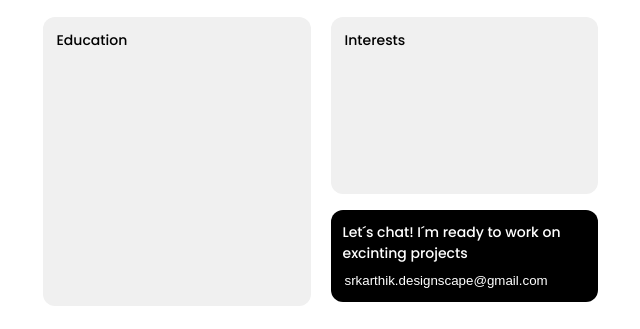
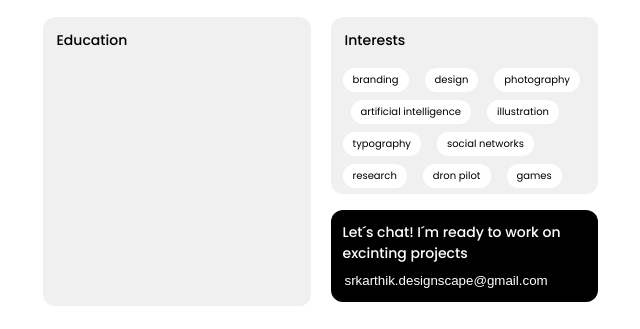
Before and after one commit to AlexGervas/resume-front, a website built with Vite: page index.html in a window 1280 px wide. Shown: the part 529-858 px from the top of the page, without its empty margins (320-960 px from the left). Built offline with nearby package versions, Linux system fonts and the light colour scheme.

Commit message:
Added content for interests block

```diff
--- a/css/style.css
+++ b/css/style.css
@@ -252,9 +252,33 @@ button:focus-visible {
     width: 243px;
     height: 153px;
     padding: 12px;
-    /*gap: 16px;*/
     border-radius: 12px;
     background: #F0F0F0;
+    display: flex;
+    flex-direction: column;
+    gap: 16px;
+}
+
+.listInterestsContainer {
+    display: flex;
+    flex-direction: row;
+    gap: 8px;
+    flex-wrap: wrap;
+}
+
+.interestsList {
+    background: #FFFFFF;
+    padding: 4px 10px 4px 10px;
+    border-radius: 40px;
+    font-size: 10px;
+    font-weight: 400;
+    white-space: nowrap;
+    transition: box-shadow 0.1s;
+}
+
+.interestsList:hover {
+    box-shadow: 0 4px 10px rgba(0, 0, 0, 0.5);
+    background-color: lightgray;
 }
 
 .disclaimer {
@@ -276,6 +300,12 @@ button:focus-visible {
     font-weight: 500;
     line-height: 21px;
     text-align: left;
+    overflow: auto;
+    resize: none;
+}
+
+.disclaimerTextArea::-webkit-scrollbar {
+    display: none; /* Для Chrome, Safari и Opera */
 }
 
 .disclaimerEmail {
--- /dev/null
+++ b/js/interests.js
@@ -0,0 +1,8 @@
+export function getInterestsData() {
+    const interestData = ["branding", "design", "photography", "artificial intelligence", "illustration",
+        "typography", "social networks", "research", "dron pilot", "games"];
+
+    document.querySelector('#listInterestsContainer').innerHTML = interestData.map((item) =>
+        `<div class="interestsList">${item}</div>`).join('<br>');
+
+}
--- a/js/main.js
+++ b/js/main.js
@@ -1,5 +1,6 @@
 import {getLanguagesInfo} from "./language.js";
 import {getTools} from "./tools.js";
+import {getInterestsData} from "./interests.js";
 
 const profileImg = "public/profileImg.png";
 
@@ -44,21 +45,20 @@ document.querySelector('#app').innerHTML = `
         <div class="extraBoxContainer">
             <div class="interestsBox">
                 <input class="boxTitile" value="Interests"/>
+                <div id="listInterestsContainer" class="listInterestsContainer"></div>
             </div>
 
             <div class="disclaimer">
                 <div class="disclaimerTextArea" contenteditable="true">Let´s chat! I´m ready to work on excinting projects</div>
                 <input class="disclaimerEmail" type="email" value="srkarthik.designscape@gmail.com" placeholder="Email"/>
             </div>
-
         </div>
 
     </div>
-
-
 
 </div>
 `
 
 getLanguagesInfo()
 getTools()
+getInterestsData()
```
